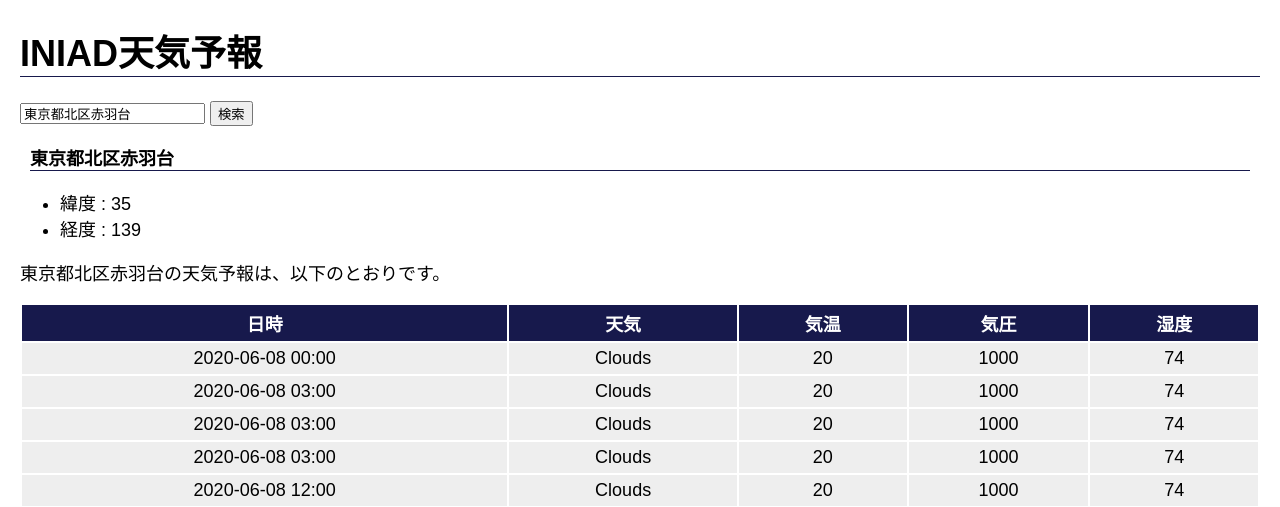
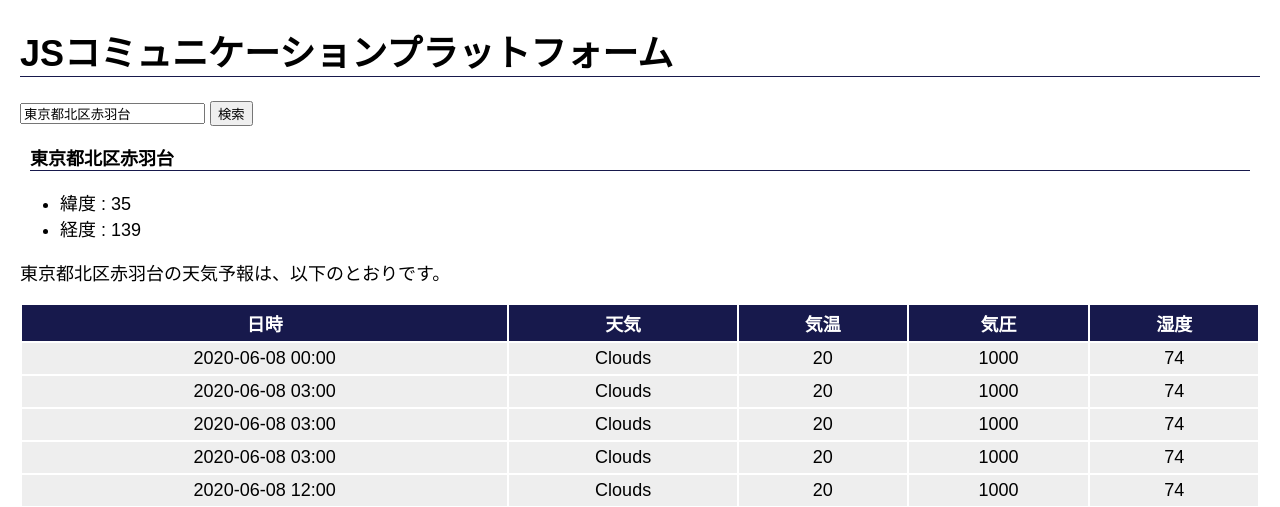
Before and after one commit to js-matsuura/INIAD-Mockup-presentation, a Flask app: template templates/index.html in a window 1280 px wide. Shown: the part 60-567 px from the top of the page. Run offline with Flask 2, Linux system fonts and the light colour scheme; the template is opened without the code that fills it, so the values that code supplies are empty.

Commit message:
タイトル変更

```diff
--- a/templates/index.html
+++ b/templates/index.html
@@ -10,7 +10,7 @@
       <a href="https://www.iniad.org"><img src="http://moocs-files.iniad.org/2018/CS2/web/iniad.png" alt="INIADのロゴです"></a>
     </div>
     <div id="container">
-    <h1>INIAD天気予報</h1>
+    <h1>JSコミュニケーションプラットフォーム</h1>
     <form method="post" action="/">
       <p>
         <input type="text" value="東京都北区赤羽台">
```
